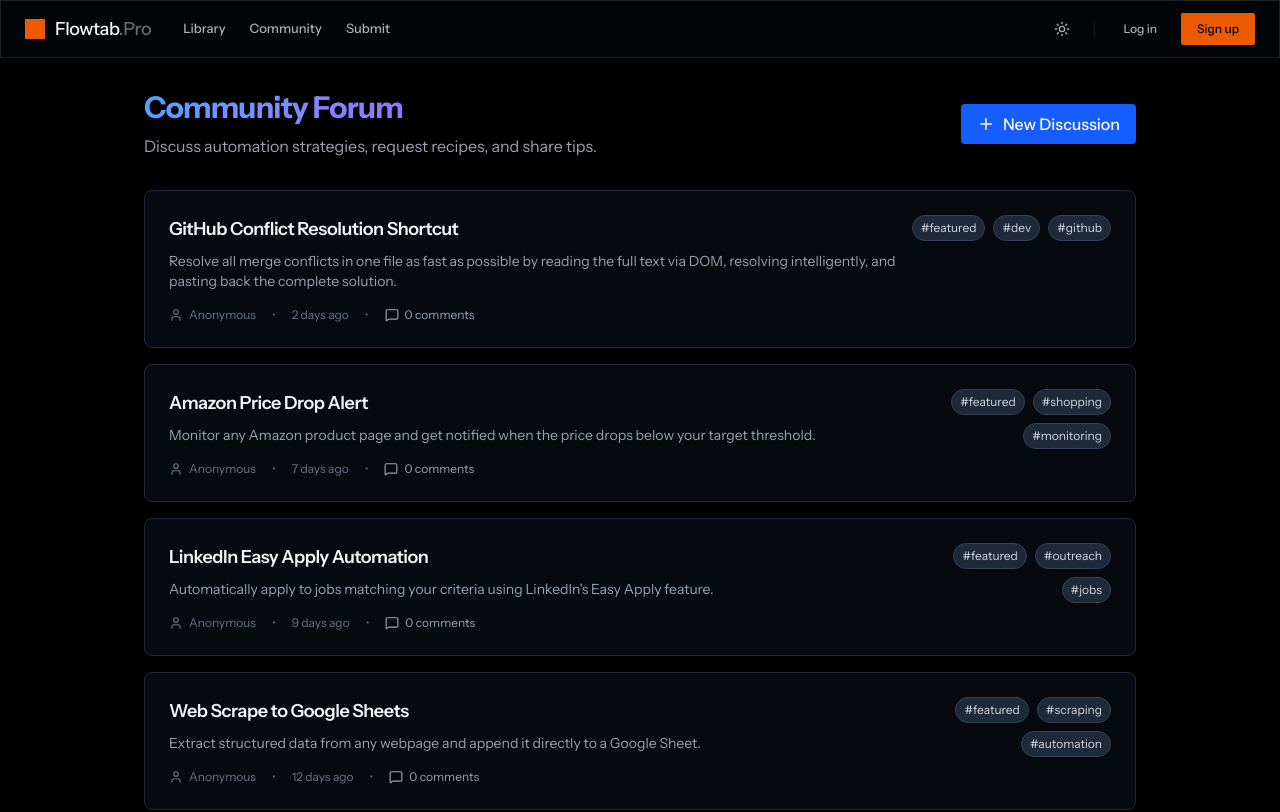
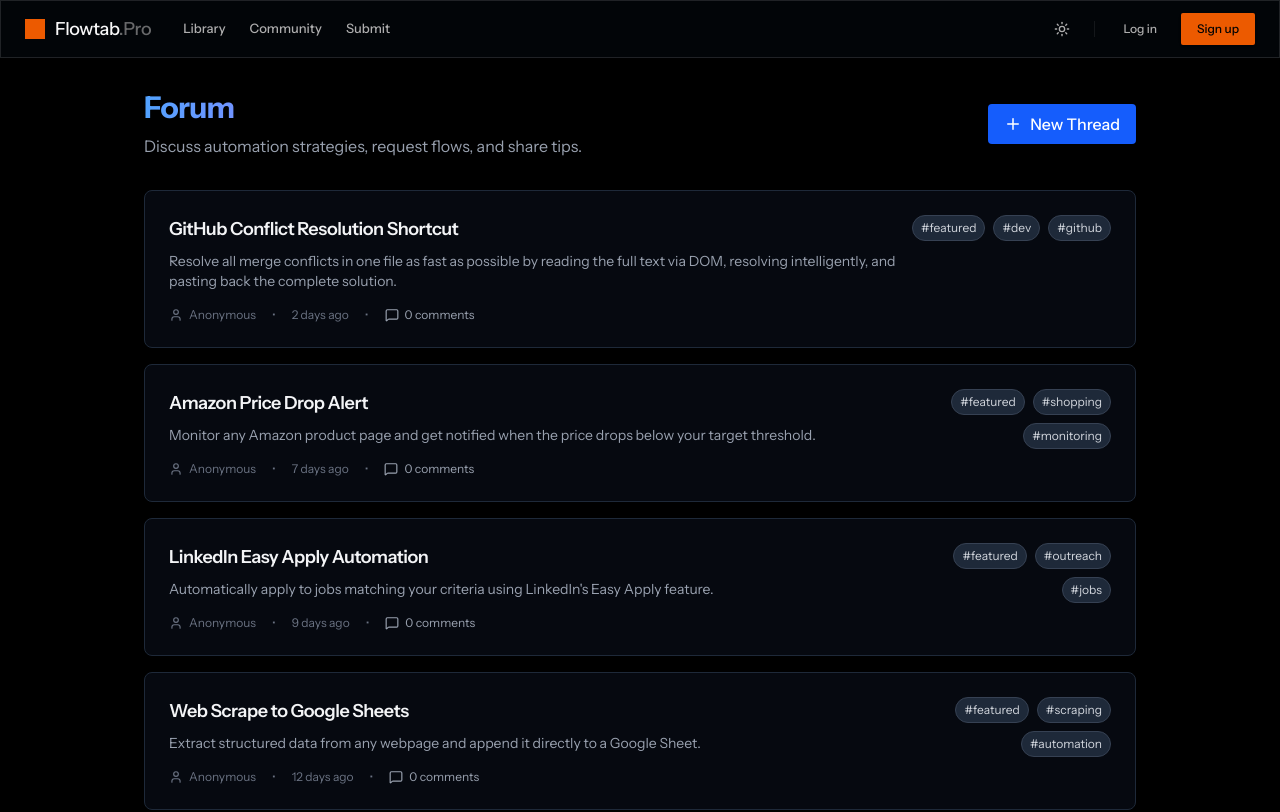
Before and after one commit to coldshalamov/Flowtab.Pro, a Next.js app in the folder apps/web/: page /forum in a window 1280 px wide. Shown: the top 812 px of the page. Built offline with nearby package versions, Linux system fonts and the light colour scheme; no server answers.

Commit message:
refactor: rename Discussion to Thread and Recipe to Flow

```diff
--- a/apps/web/src/app/forum/[slug]/page.tsx
+++ b/apps/web/src/app/forum/[slug]/page.tsx
@@ -8,7 +8,7 @@
 
 export const dynamic = "force-dynamic";
 
-export default async function DiscussionDetailPage({
+export default async function ThreadDetailPage({
     params,
 }: {
     params: { slug: string };
@@ -64,7 +64,7 @@
                 <div className="pt-8 border-t border-gray-800">
                     <div className="flex items-center gap-3 mb-8">
                         <MessageSquare className="text-blue-500" />
-                        <h2 className="text-2xl font-semibold">Discussion</h2>
+                        <h2 className="text-2xl font-semibold">Comments</h2>
                     </div>
 
                     <CommentsSection slug={params.slug} />
--- a/apps/web/src/app/forum/new/page.tsx
+++ b/apps/web/src/app/forum/new/page.tsx
@@ -6,14 +6,14 @@
 import { useState } from "react";
 import { Loader2 } from "lucide-react";
 
-interface DiscussionForm {
+interface ThreadForm {
     title: string;
     summary: string;
     body: string;
     tags: string;
 }
 
-export default function NewDiscussionPage() {
+export default function NewThreadPage() {
     const router = useRouter();
     const [isSubmitting, setIsSubmitting] = useState(false);
 
@@ -21,9 +21,9 @@
         register,
         handleSubmit,
         formState: { errors },
-    } = useForm<DiscussionForm>();
+    } = useForm<ThreadForm>();
 
-    const onSubmit = async (data: DiscussionForm) => {
+    const onSubmit = async (data: ThreadForm) => {
         setIsSubmitting(true);
         try {
             const success = await submitPrompt({
@@ -43,7 +43,7 @@
                 router.push("/forum");
                 router.refresh();
             } else {
-                alert("Failed to create discussion. Please try again.");
+                alert("Failed to create thread. Please try again.");
             }
         } finally {
             setIsSubmitting(false);
@@ -53,7 +53,7 @@
     return (
         <div className="min-h-screen bg-black text-white p-4">
             <div className="max-w-2xl mx-auto py-12">
-                <h1 className="text-3xl font-bold mb-8">Start a Discussion</h1>
+                <h1 className="text-3xl font-bold mb-8">Start a Thread</h1>
 
                 <form onSubmit={handleSubmit(onSubmit)} className="space-y-6">
                     <div className="space-y-2">
@@ -102,7 +102,7 @@
                             className="bg-blue-600 hover:bg-blue-500 text-white px-8 py-3 rounded-lg font-medium transition-colors disabled:opacity-50 disabled:cursor-not-allowed flex items-center gap-2"
                         >
                             {isSubmitting && <Loader2 className="animate-spin" size={18} />}
-                            {isSubmitting ? "Posting..." : "Create Discussion"}
+                            {isSubmitting ? "Posting..." : "Create Thread"}
                         </button>
                         <button
                             type="button"
--- a/apps/web/src/app/forum/page.tsx
+++ b/apps/web/src/app/forum/page.tsx
@@ -15,10 +15,10 @@
                 <div className="flex justify-between items-center mb-8">
                     <div>
                         <h1 className="text-3xl font-bold bg-clip-text text-transparent bg-gradient-to-r from-blue-400 to-purple-500 mb-2">
-                            Community Forum
+                            Forum
                         </h1>
                         <p className="text-gray-400">
-                            Discuss automation strategies, request recipes, and share tips.
+                            Discuss automation strategies, request flows, and share tips.
                         </p>
                     </div>
                     <Link
@@ -26,7 +26,7 @@
                         className="flex items-center gap-2 bg-blue-600 hover:bg-blue-500 text-white px-4 py-2 rounded-lg font-medium transition-colors"
                     >
                         <Plus size={18} />
-                        New Discussion
+                        New Thread
                     </Link>
                 </div>
 
@@ -34,7 +34,7 @@
                     {discussions.length === 0 ? (
                         <div className="text-center py-12 border border-gray-800 rounded-xl bg-gray-900/50">
                             <MessageSquare size={48} className="mx-auto text-gray-700 mb-4" />
-                            <h3 className="text-xl font-semibold text-gray-300">No discussions yet</h3>
+                            <h3 className="text-xl font-semibold text-gray-300">No threads yet</h3>
                             <p className="text-gray-500 max-w-sm mx-auto mt-2">
                                 Be the first to start a conversation in the community!
                             </p>
--- a/apps/web/src/app/page.tsx
+++ b/apps/web/src/app/page.tsx
@@ -115,7 +115,7 @@
       <section className="container py-20 md:py-32 space-y-12 px-4 max-w-screen-2xl mx-auto">
         <div className="flex items-end justify-between border-b-2 border-border/60 pb-6">
           <div className="space-y-1">
-            <h2 className="text-3xl font-bold tracking-tight text-foreground">Featured Recipes</h2>
+            <h2 className="text-3xl font-bold tracking-tight text-foreground">Featured Flows</h2>
             <p className="text-muted-foreground font-medium">Curated high-performance workflows.</p>
           </div>
           <Link href="/library" className="group text-sm font-semibold text-foreground hover:text-primary transition-colors flex items-center gap-1">
--- a/apps/web/src/app/privacy/page.tsx
+++ b/apps/web/src/app/privacy/page.tsx
@@ -19,7 +19,7 @@
           the product. If you add analytics, disclose what you collect and why.
         </p>
         <p>
-          Submissions you provide (prompt recipes) may be stored and displayed
+          Submissions you provide (prompt flows) may be stored and displayed
           publicly after review.
         </p>
         <p>
--- a/apps/web/src/components/SiteHeader.tsx
+++ b/apps/web/src/components/SiteHeader.tsx
@@ -65,7 +65,7 @@
                             <Link href="/submit">
                                 <Button size="sm" className="h-8 px-4 bg-primary text-primary-foreground hover:bg-primary/90 rounded-md text-xs font-medium shadow-sm">
                                     <Plus className="h-3.5 w-3.5 mr-1.5" />
-                                    <span className="hidden sm:inline">Add Recipe</span>
+                                    <span className="hidden sm:inline">Add Flow</span>
                                 </Button>
                             </Link>
                         </div>
```
Also changed, not shown: 1 other file (tests, documents, lock files or other folders).
